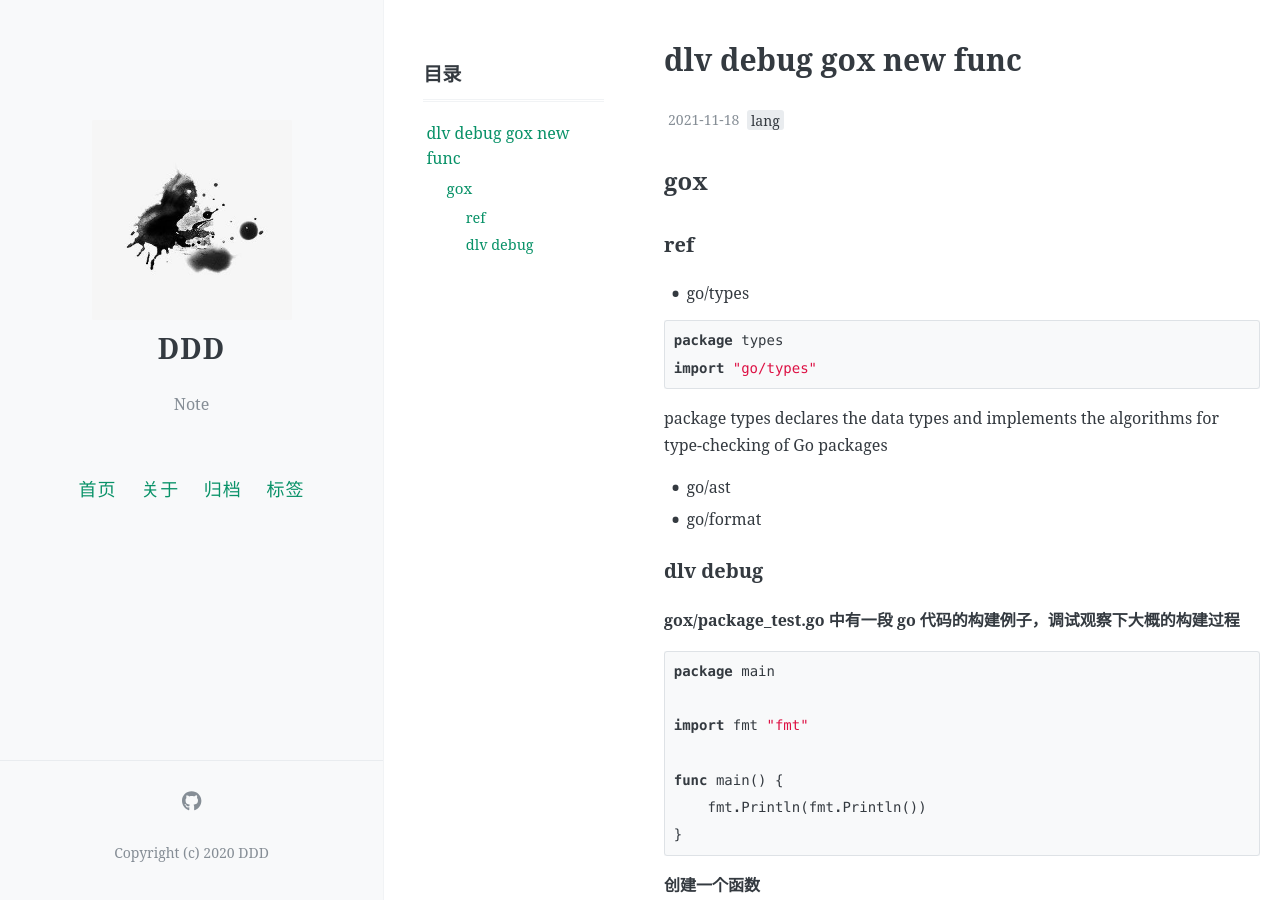
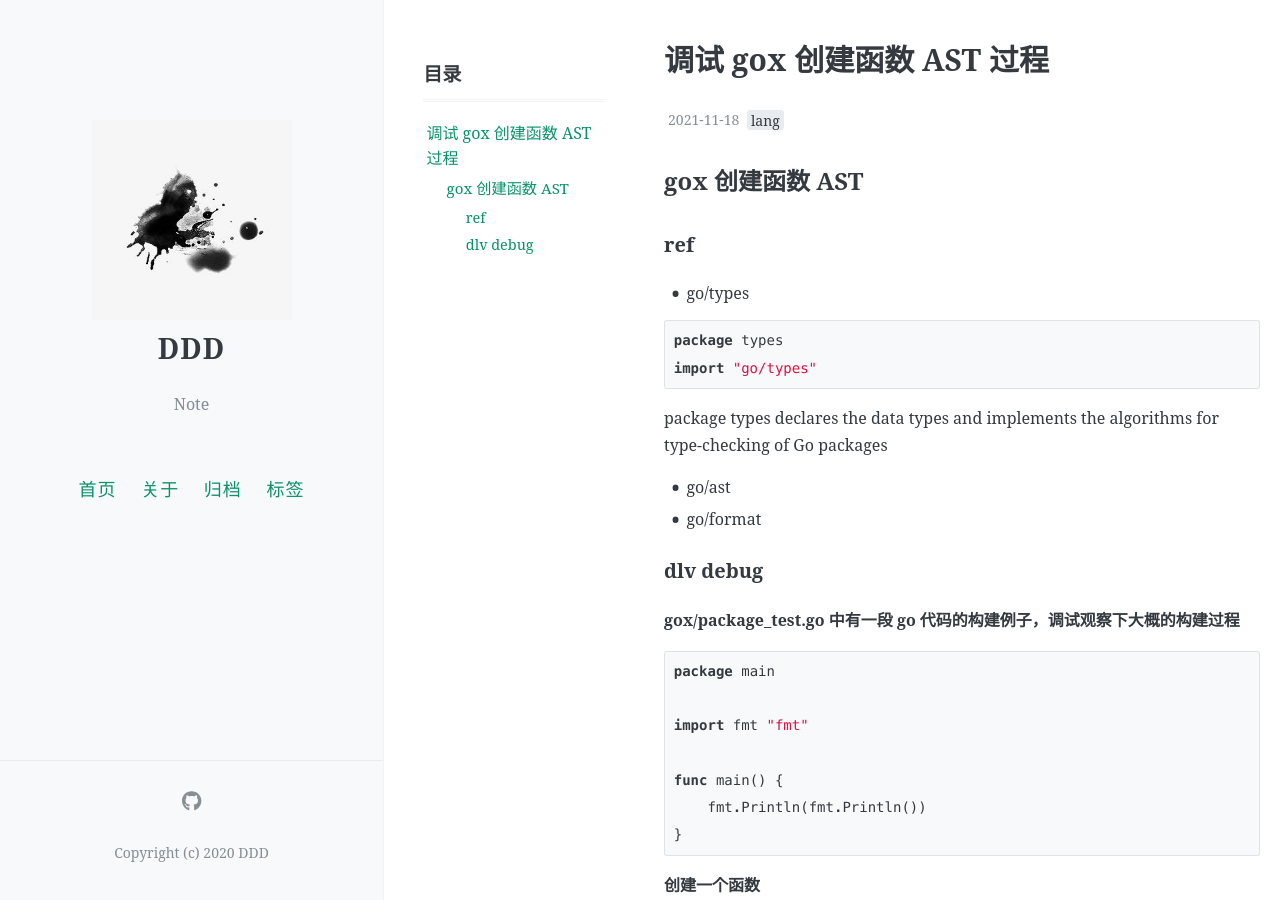
Before and after one commit to dddgithub/dddblog, a Jekyll site: the page built from _posts/it/lang/goplus/comp/2021-11-18-dlvgox.md, in a window 1280 px wide and 900 px high. Built offline with Jekyll 4.4.1, drawn with Linux system fonts in a browser that asks for light colours; comment, search, counter and statistics services are not loaded.

Commit message:
2021年11月19日 星期五 19时54分43秒 CST

```diff
--- a/_posts/it/lang/goplus/comp/2021-11-16-dlvgoplus.md
+++ b/_posts/it/lang/goplus/comp/2021-11-16-dlvgoplus.md
@@ -1,6 +1,6 @@
 ---
 layout: post
-title: dlv debug gop run
+title: 调试 gop run 运行过程
 date: 2021-11-16
 Author: DDD
 categories:
--- a/_posts/it/lang/goplus/comp/2021-11-18-dlvgox.md
+++ b/_posts/it/lang/goplus/comp/2021-11-18-dlvgox.md
@@ -1,6 +1,6 @@
 ---
 layout: post
-title: dlv debug gox new func
+title: 调试 gox 创建函数 AST 过程
 date: 2021-11-18
 Author: DDD
 categories:
@@ -9,7 +9,7 @@ comments: false
 toc: true
 pinned: true
 ---
-## gox
+## gox 创建函数 AST
 
 ### ref
 
```
Also changed, not shown: _posts/it/lang/go/2021-04-17-goNotes.md (+2 -2 lines), _posts/it/lang/go/2021-11-19-srcCodeStruct.md (+1 -1 lines), _posts/it/lang/go/comp/2021-11-16-goAst.md (+2 -2 lines).
